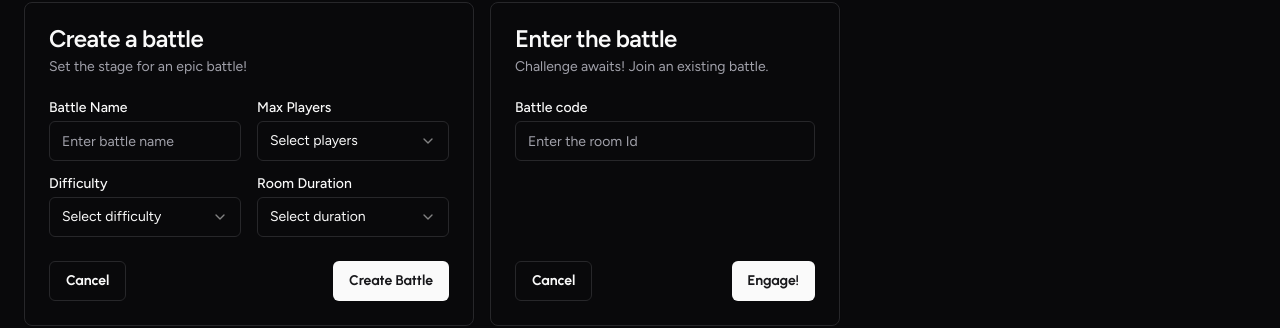
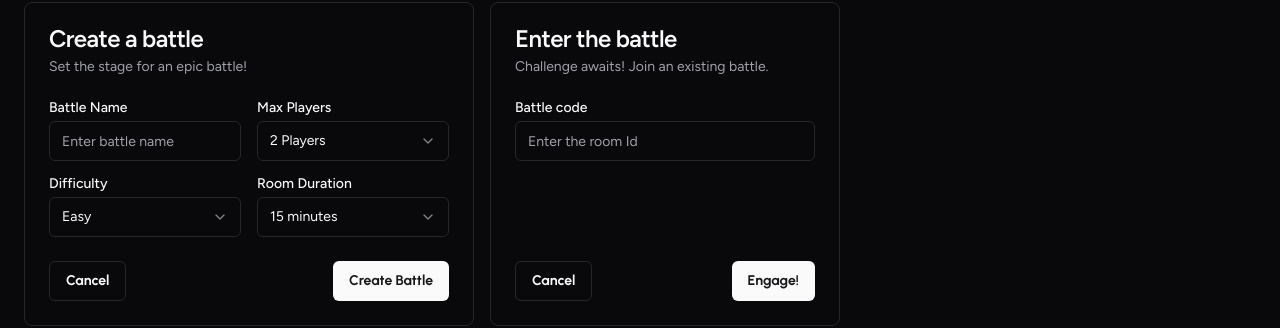
Before and after one commit to Sitzz23/dawn, a Next.js app: page /dashboard in a window 1280 px wide. Shown: the part 86-414 px from the top of the page. Built offline with nearby package versions, Linux system fonts and the light colour scheme; no server answers.

Commit message:
add: scaffold project structure

```diff
--- a/src/app/dashboard/page.tsx
+++ b/src/app/dashboard/page.tsx
@@ -35,7 +35,7 @@ const page = () => {
                 </div>
                 <div className="flex flex-col space-y-1.5">
                   <Label htmlFor="maxPlayers">Max Players</Label>
-                  <Select>
+                  <Select defaultValue={"2"}>
                     <SelectTrigger id="maxPlayers">
                       <SelectValue placeholder="Select players" />
                     </SelectTrigger>
@@ -49,7 +49,7 @@ const page = () => {
                 </div>
                 <div className="flex flex-col space-y-1.5">
                   <Label htmlFor="difficulty">Difficulty</Label>
-                  <Select>
+                  <Select defaultValue="easy">
                     <SelectTrigger id="difficulty">
                       <SelectValue placeholder="Select difficulty" />
                     </SelectTrigger>
@@ -63,7 +63,7 @@ const page = () => {
                 </div>
                 <div className="flex flex-col space-y-1.5">
                   <Label htmlFor="roomDuration">Room Duration</Label>
-                  <Select>
+                  <Select defaultValue="15">
                     <SelectTrigger id="roomDuration">
                       <SelectValue placeholder="Select duration" />
                     </SelectTrigger>
--- /dev/null
+++ b/src/app/lobby/page.tsx
@@ -0,0 +1,7 @@
+import React from "react";
+
+const Lobby = () => {
+  return <div>ola, i&apos;m Lobby</div>;
+};
+
+export default Lobby;
--- /dev/null
+++ b/src/app/workspace/page.tsx
@@ -0,0 +1,7 @@
+import React from "react";
+
+const Workspace = () => {
+  return <div>ola, i&apos;m Workspace</div>;
+};
+
+export default Workspace;
```
